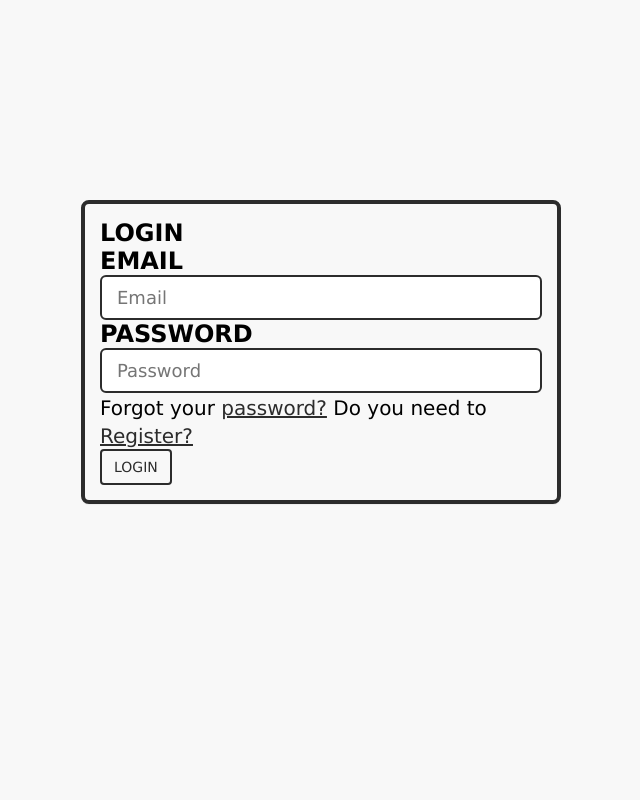
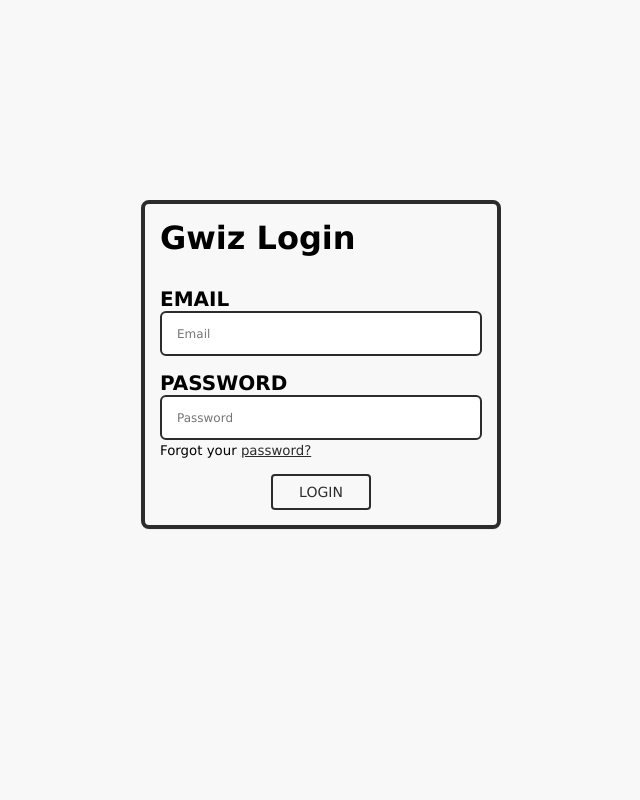
Before and after one commit to jredd/gwiz-backend, a Django app: page /accounts/login/ in a window 1280 px wide. Shown: the whole page, without its empty margins (319-959 px from the left). Run offline with Django 3.2, Linux system fonts and the light colour scheme; parts of the project's set-up code (start-up, migrations or seed data) failed here and were passed over.

Commit message:
cleaned up the login page and fixed the layout

```diff
--- a/gwiz/static/css/main.css
+++ b/gwiz/static/css/main.css
@@ -5,6 +5,9 @@
   -moz-box-sizing: border-box;
   box-sizing: border-box;
   font-family: "Lucida Grande", "DejaVu Sans", "Bitstream Vera Sans", Verdana, Arial, sans-serif; }
+
+body {
+  background: #f8f8f8; }
 
 h1, h2, h3, legend, label, button {
   font-style: normal;
@@ -17,14 +20,17 @@
   font-style: normal;
   font-weight: 400; }
 
-.wrapper {
-  width: 100%;
-  background: #f8f8f8;
-  overflow: auto; }
+main {
+  height: 100vh; }
 
-main {
-  width: 100%;
-  height: 100vh; }
+.push_bottom_30 {
+  margin-bottom: 30px; }
+
+.push_bottom_15 {
+  margin-bottom: 15px; }
+
+.form-group {
+  margin-bottom: 15px; }
 
 .form-control {
   display: block;
@@ -52,6 +58,15 @@
   float: left;
   width: 100%;
   margin-bottom: 0; }
+
+.input-group {
+  position: relative;
+  display: table;
+  border-collapse: separate;
+  width: 100%; }
+
+.input-group-addon, .input-group-btn, .input-group .form-control {
+  display: table-cell; }
 
 .input-lg {
   height: 45px;
@@ -90,13 +105,16 @@
 .panel_authentication {
   padding: 15px;
   margin: auto 0;
-  font-size: 1.5em;
   border-radius: 8px;
   border: 4px #2c2c2c solid; }
   .panel_authentication a {
     color: #2c2c2c; }
   .panel_authentication button {
-    margin: auto 0; }
+    width: 100px; }
+  .panel_authentication label {
+    font-size: 1.25em; }
+  .panel_authentication legend {
+    font-size: 2em; }
   .panel_authentication .login_failure {
     -webkit-animation: fadi 2s 1;
     -moz-animation: fadi 2s 1; }
--- a/gwiz/static/css/main.scss
+++ b/gwiz/static/css/main.scss
@@ -3,10 +3,6 @@
 $dark_charcoal: darken($charcoal, 8%);
 $red: #991c1f;
 $red_lighten: lighten($red, 15%);;
-$tan: #e3dec5;
-$tan_dark: darken($tan, 8%);
-$tan_med_dark: darken($tan, 5%);
-$light_tan: lighten($tan, 1.5%);
 $white: #f8f8f8;
 $white_light: lighten($white, 3%);;
 $white_med_dark: darken($white, 8%);;
@@ -14,7 +10,6 @@
 $grey: #bfbfbf;
 $grey_med_dark: #8c8c8c;
 $grey_dark: #595959;
-$blue: #3B52A3;
 
 *{
   margin: 0;
@@ -24,6 +19,11 @@
   box-sizing: border-box;
   font-family: "Lucida Grande", "DejaVu Sans", "Bitstream Vera Sans", Verdana, Arial, sans-serif;
 }
+
+body {
+  background: $white;
+}
+
 a{
 }
 h1, h2, h3, legend, label, button {
@@ -38,15 +38,20 @@
   font-weight: 400;
 }
 
-.wrapper {
-  width: 100%;
-  background: $white;
-  overflow: auto;
+main {
+  height: 100vh;
 }
-main {
-  width: 100%;
-  height: 100vh;
 
+.push_bottom_30 {
+  margin-bottom: 30px;
+}
+
+.push_bottom_15 {
+  margin-bottom: 15px;
+}
+
+.form-group {
+margin-bottom: 15px;
 }
 
 .form-control {
@@ -77,6 +82,19 @@
   float: left;
   width: 100%;
   margin-bottom: 0;
+}
+
+
+
+.input-group {
+  position: relative;
+  display: table;
+  border-collapse: separate;
+  width:100%;
+}
+
+.input-group-addon, .input-group-btn, .input-group .form-control {
+display: table-cell;
 }
 
 .input-lg {
@@ -119,16 +137,22 @@
 .panel_authentication {
   padding: 15px;
   margin: auto 0;
-  font-size: 1.5em;
+
   border-radius: 8px;
   border: 4px $charcoal solid;
   a {
     color: $charcoal;
   }
   button {
-    margin: auto 0;
+    width: 100px;
   }
+  label {
+    font-size: 1.25em;
+  }
+  legend {
+    font-size: 2em;
 
+  }
   .login_failure {
 //    color: $red_lighten;
     -webkit-animation: fadi 2s 1;
--- a/gwiz/templates/base.html
+++ b/gwiz/templates/base.html
@@ -9,9 +9,9 @@
 {#    <link rel="shortcut icon"  href="{{ STATIC_URL }}img/favicon.ico" />#}
 
 </head>
-<body>
-<div class="wrapper">
-    <main class="auto-margin no-float">
+<body class="row">
+<div class="wrapper row col-18 auto-margin no-float">
+    <main class=" row co-24">
         {% block content %}
 
         {% endblock content %}
--- a/gwiz/templates/registration/login.html
+++ b/gwiz/templates/registration/login.html
@@ -10,27 +10,26 @@
             <form class="" method="post" action="{% url 'django.contrib.auth.views.login' %}">
                 {% csrf_token %}
                 <fieldset>
-                    <legend>LOGIN</legend>
+                    <legend class="push_bottom_30">Gwiz Login</legend>
                     {% if form.errors %}
                         <small class="login_failure">Your username and password didn't match. Please try again.</small>
                     {% endif %}
                     <div class="form-group">
-                        <label>EMAIL</label>
+                         <label>EMAIL</label>
                          <p class="input-group text-center ">
-                            <span class="input-group-addon glyphicon glyphicon-user"><span class="icon-envelope"></span></span>
                             <input type="text" class="form-control input-lg" id="id_username" name="username" placeholder="Email" required/>
                         </p>
                     </div>
                     <div class="form-group">
-                        <label>PASSWORD</label>
+                         <label>PASSWORD</label>
                          <p class="input-group text-center">
-                            <span class="input-group-addon glyphicon glyphicon-lock"><span class="icon-envelope"></span></span>
                             <input type="password" class="form-control input-lg" id="id_password" name="password" placeholder="Password" required/>
                         </p>
-                        <small class="login_link">Forgot your <a href="{% url 'password_reset' %}">password?</a>
-                            Do you need to <a href="{% url 'register' %}">Register?</a> </small>
+                        <small class="login_link">
+                            Forgot your <a href="{% url 'password_reset' %}">password?</a>
+                        </small>
                     </div>
-                    <button type="submit" class="btn btn-grey">LOGIN</button>
+                    <button type="submit" class="btn btn-grey auto-margin no-float">LOGIN</button>
                 </fieldset>
             </form>
         </div><!-- //col -->
```
